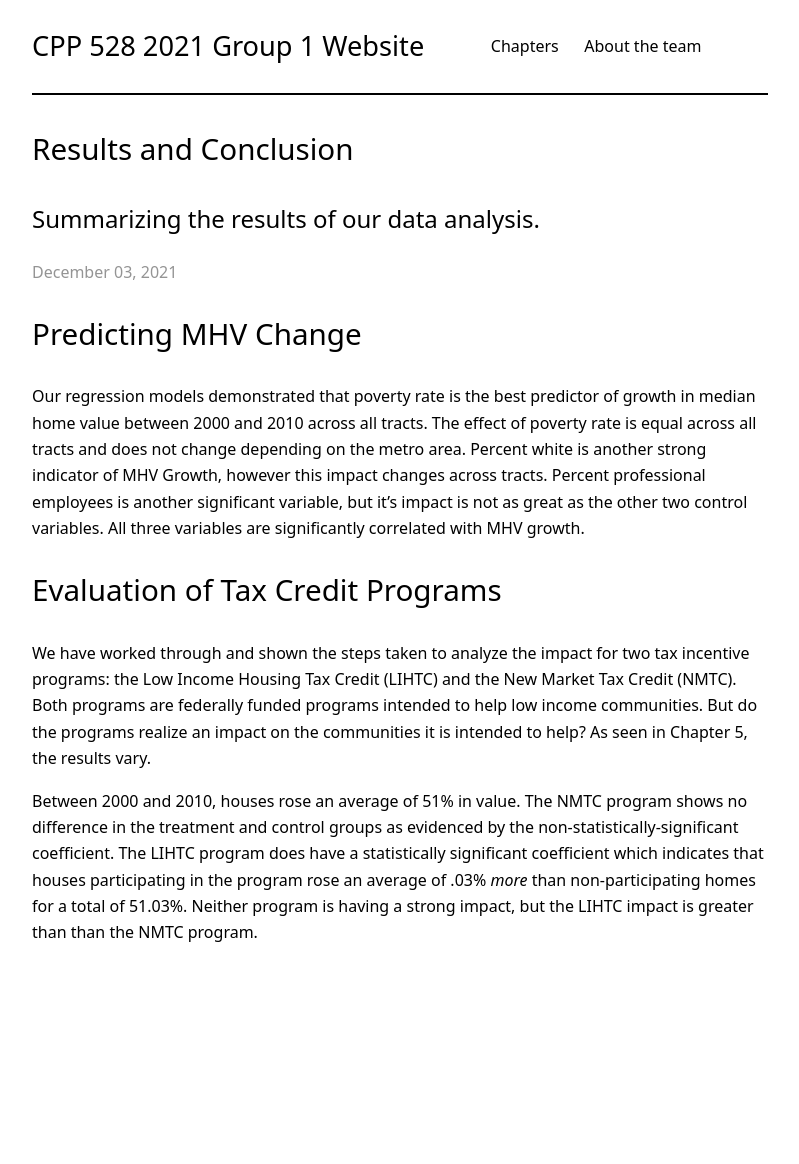
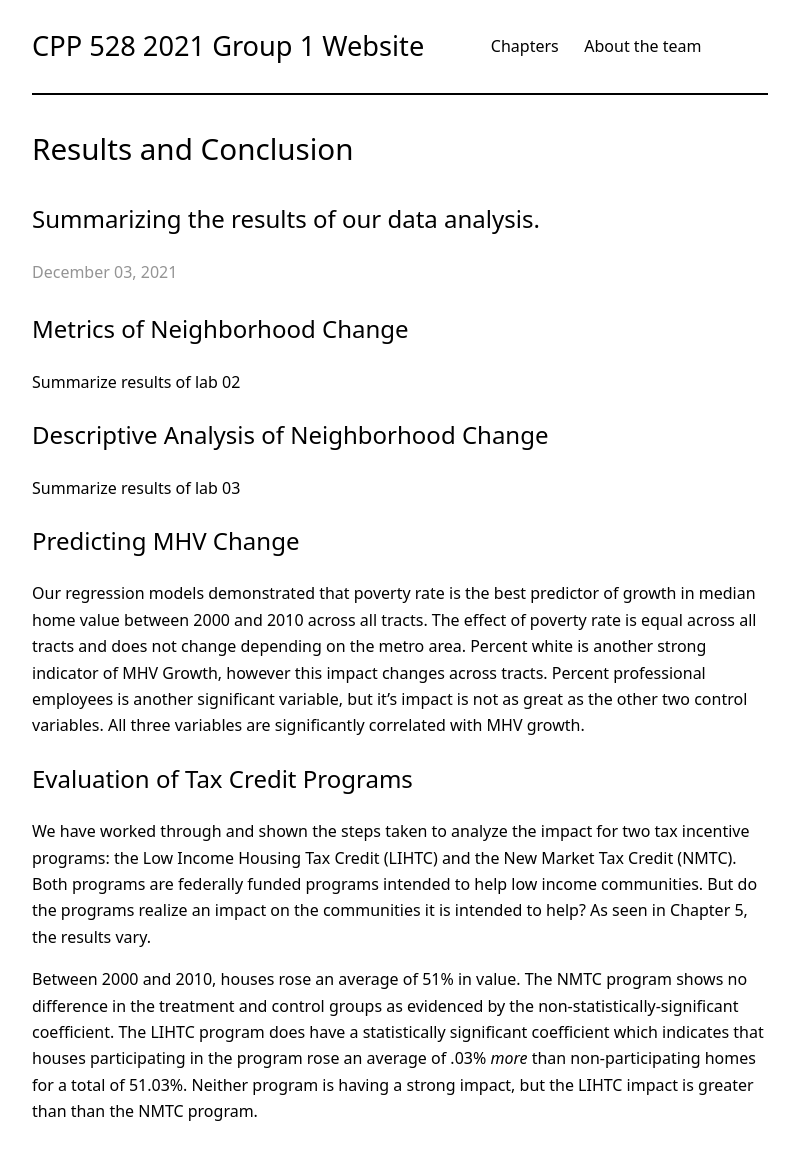
Before and after one commit to jmacost5/cpp-528-fall-2021-group-01, a Jekyll site: the page built from _posts/2021-12-03-ch05-results.md, in a window 1280 px wide. Shown: the whole page, without its empty margins (240-1039 px from the left). Built offline with Jekyll 4.4.1, drawn with Linux system fonts in a browser that asks for light colours; nearby versions of some CDN libraries; our own code applies the rules of GitHub Pages for plain Markdown files; before the commit the page ends 986 px from its top, so only the background shows below that.

Commit message:
Update 2021-12-03-ch05-results.md

```diff
--- a/_posts/2021-12-03-ch05-results.md
+++ b/_posts/2021-12-03-ch05-results.md
@@ -3,7 +3,15 @@ title: Results and Conclusion
 subtitle: "Summarizing the results of our data analysis."
 ---
 
-# Predicting MHV Change
+## Metrics of Neighborhood Change
+
+Summarize results of lab 02
+
+## Descriptive Analysis of Neighborhood Change
+
+Summarize results of lab 03
+
+## Predicting MHV Change
 
 Our regression models demonstrated that poverty rate is the best predictor of growth in median home value between 2000 and 2010 across all tracts. The effect of poverty rate
 is equal across all tracts and does not change depending on the metro area. Percent white is another strong indicator of MHV Growth, however this impact changes across tracts.
@@ -11,7 +19,7 @@ Percent professional employees is another significant variable, but it's impact
 correlated with MHV growth.
 
 
-# Evaluation of Tax Credit Programs
+## Evaluation of Tax Credit Programs
 
 We have worked through and shown the steps taken to analyze the impact for two tax incentive programs: the Low Income Housing Tax Credit (LIHTC) and the New Market Tax Credit (NMTC). Both programs are federally funded programs intended to help low income communities. But do the programs realize an impact on the communities it is intended to help? As seen in Chapter 5, the results vary.
 
```
